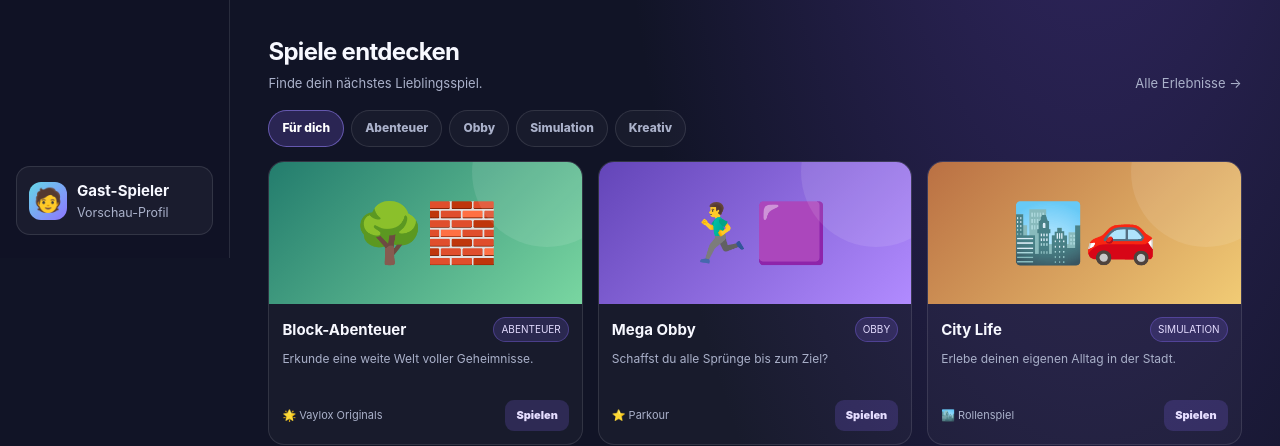
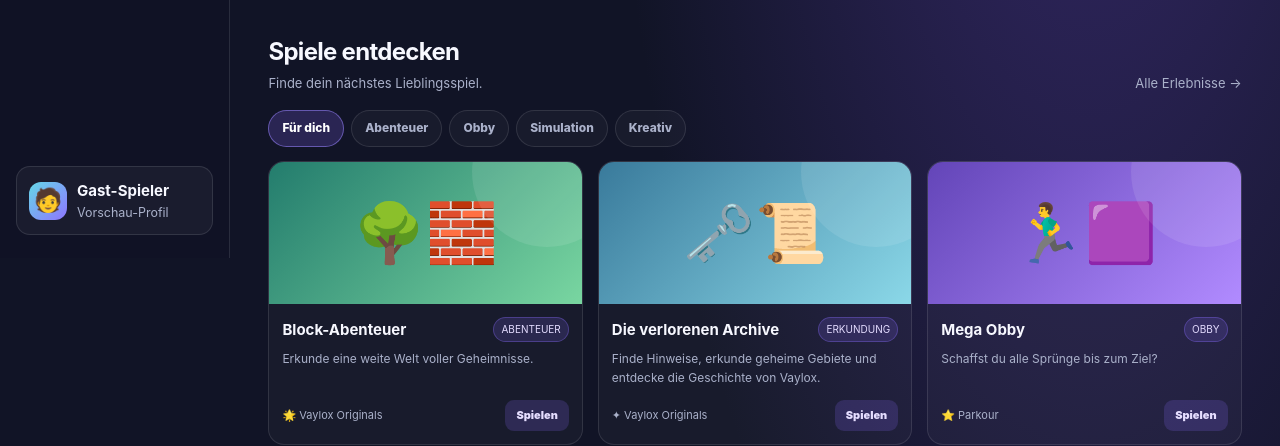
Before and after one commit to tulixpro/Bloxi, an Electron app: page index.html in a window 1280 px wide. Shown: the part 542-988 px from the top of the page. Drawn offline with Linux system fonts and the light colour scheme.

Commit message:
Add Vaylox mystery game to discovery feed

```diff
--- a/index.html
+++ b/index.html
@@ -33,6 +33,7 @@
 <div class="filters"><button class="filter active" data-filter="Alle">Für dich</button><button class="filter" data-filter="Abenteuer">Abenteuer</button><button class="filter" data-filter="Obby">Obby</button><button class="filter" data-filter="Simulation">Simulation</button><button class="filter" data-filter="Kreativ">Kreativ</button></div>
 <div class="games" id="gameGrid">
 <article class="game" data-category="Abenteuer" data-name="Block-Abenteuer"><div class="cover c1">🌳🧱</div><div class="game-body"><div class="game-title"><h3>Block-Abenteuer</h3><span class="tag">ABENTEUER</span></div><p>Erkunde eine weite Welt voller Geheimnisse.</p><div class="game-foot"><span>🌟 Vaylox Originals</span><button class="play-btn" data-game="Block-Abenteuer">Spielen</button></div></div></article>
+<article class="game" data-category="Abenteuer" data-name="Die verlorenen Archive"><div class="cover c7">🗝️📜</div><div class="game-body"><div class="game-title"><h3>Die verlorenen Archive</h3><span class="tag">ERKUNDUNG</span></div><p>Finde Hinweise, erkunde geheime Gebiete und entdecke die Geschichte von Vaylox.</p><div class="game-foot"><span>✦ Vaylox Originals</span><a class="play-btn" href="discovery.html">Spielen</a></div></div></article>
 <article class="game" data-category="Obby" data-name="Mega Obby"><div class="cover c2">🏃‍♂️🟪</div><div class="game-body"><div class="game-title"><h3>Mega Obby</h3><span class="tag">OBBY</span></div><p>Schaffst du alle Sprünge bis zum Ziel?</p><div class="game-foot"><span>⭐ Parkour</span><button class="play-btn" data-game="Mega Obby">Spielen</button></div></div></article>
 <article class="game" data-category="Simulation" data-name="City Life"><div class="cover c3">🏙️🚗</div><div class="game-body"><div class="game-title"><h3>City Life</h3><span class="tag">SIMULATION</span></div><p>Erlebe deinen eigenen Alltag in der Stadt.</p><div class="game-foot"><span>🏙️ Rollenspiel</span><button class="play-btn" data-game="City Life">Spielen</button></div></div></article>
 <article class="game" data-category="Kreativ" data-name="Build World"><div class="cover c4">🏗️🌈</div><div class="game-body"><div class="game-title"><h3>Build World</h3><span class="tag">KREATIV</span></div><p>Baue, dekoriere und teile deine Kreationen.</p><div class="game-foot"><span>🧱 Bauen</span><button class="play-btn" data-game="Build World">Details</button></div></div></article>
```
